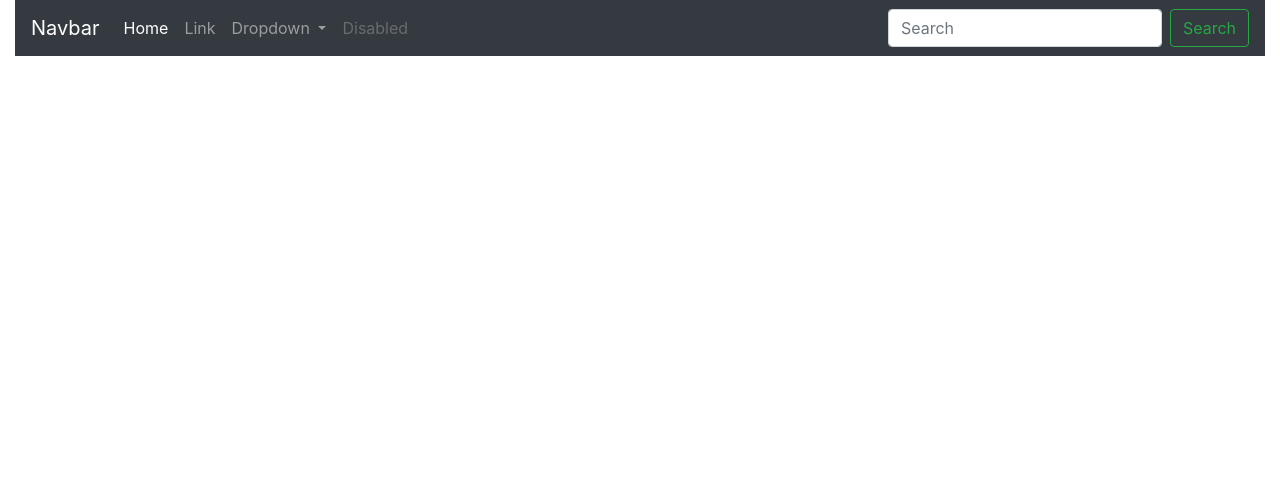
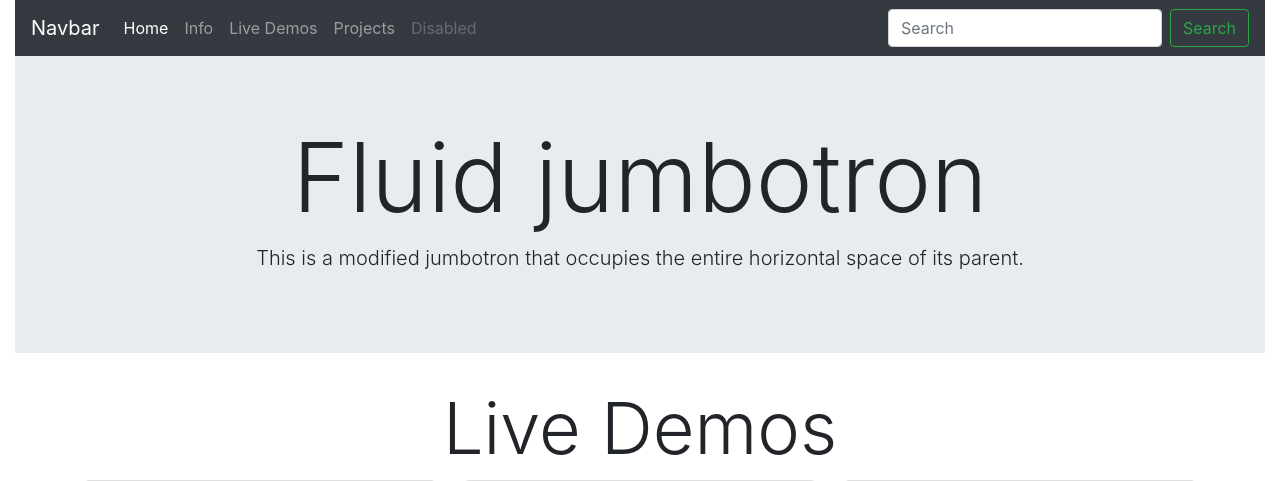
Before and after one commit to rahkeemg/flask-example-app, a Flask app: page / in a window 1280 px wide. Shown: the top 481 px of the page. Before the commit the page ends 56 px from the top, so only its background shows below. Run offline with Flask 2, Linux system fonts and the light colour scheme; some libraries are stand-ins or nearby versions.

Commit message:
Updated template folder with navigator view and refactor views to house navigator as a main view for overrides

```diff
--- a/application/app.py
+++ b/application/app.py
@@ -8,12 +8,15 @@
 from flask import Flask, render_template, url_for
 app = Flask(__name__)
 
-
 @app.route("/")
 @app.route("/home")
 def home():
     return render_template("home.html")
 
+@app.route("/info")
+def info():
+    return render_template("info.html")
+
 
 if __name__ == '__main__':
     app.run(debug=True)
--- a/application/templates/home.html
+++ b/application/templates/home.html
@@ -1,46 +1,5 @@
-{% extends "layout.html"%}
-{% block content %}
-
-<div class="container-fluid">
-
-    <!-- Navbar -->
-    <nav class="navbar navbar-expand-lg navbar-dark bg-dark">
-        <a class="navbar-brand" href="#">Navbar</a>
-        <button class="navbar-toggler" type="button" data-toggle="collapse" data-target="#navbarSupportedContent"
-            aria-controls="navbarSupportedContent" aria-expanded="false" aria-label="Toggle navigation">
-            <span class="navbar-toggler-icon"></span>
-        </button>
-
-        <div class="collapse navbar-collapse" id="navbarSupportedContent">
-            <ul class="navbar-nav mr-auto">
-                <li class="nav-item active">
-                    <a class="nav-link" href="{{url_for('home')}}">Home <span class="sr-only">(current)</span></a>
-                </li>
-                <li class="nav-item">
-                    <a class="nav-link" href="{{url_for('info')}}">Info</a>
-                </li>
-                <li class="nav-item dropdown">
-                    <a class="nav-link dropdown-toggle" href="#" id="navbarDropdown" role="button"
-                        data-toggle="dropdown" aria-haspopup="true" aria-expanded="false">
-                        Dropdown
-                    </a>
-                    <div class="dropdown-menu" aria-labelledby="navbarDropdown">
-                        <a class="dropdown-item" href="#">Action</a>
-                        <a class="dropdown-item" href="#">Another action</a>
-                        <div class="dropdown-divider"></div>
-                        <a class="dropdown-item" href="#">Something else here</a>
-                    </div>
-                </li>
-                <li class="nav-item">
-                    <a class="nav-link disabled" href="#" tabindex="-1" aria-disabled="true">Disabled</a>
-                </li>
-            </ul>
-            <form class="form-inline my-2 my-lg-0">
-                <input class="form-control mr-sm-2" type="search" placeholder="Search" aria-label="Search">
-                <button class="btn btn-outline-success my-2 my-sm-0" type="submit">Search</button>
-            </form>
-        </div>
-    </nav>
+{% extends "navigator.html"%}
+{% block page %}
 
 <!-- Info Block Jumbotron using bootstrap-->
 <!-- {% block info %}{% endblock info%} -->
@@ -48,16 +7,16 @@
 <!-- Jumbotron -->
 <div class="jumbotron jumbotron-fluid text-center">
   <div class="container">
-            <h1 class="display-2">Fluid jumbotron</h1>
+    <h1 class="display-1">Fluid jumbotron</h1>
     <p class="lead">This is a modified jumbotron that occupies the entire horizontal space of its parent.</p>
   </div>
 </div>
 
+<div class="container">
+
+
   <!-- Demos Title-->
   <h1 class="display-3 text-center"> Live Demos</h1>
-
-    <!-- Cards with item info using bootstrap-->
-    <!-- {% block cards %} {% endblock cards %} -->
 
   <!-- Cards example in bootstrap-->
   <div class="row row-cols-1 row-cols-md-3">
@@ -66,7 +25,8 @@
         <img src="..." class="card-img-top" alt="...">
         <div class="card-body">
           <h5 class="card-title">Card title</h5>
-            <p class="card-text">This is a longer card with supporting text below as a natural lead-in to additional content. This content is a little bit longer.</p>
+          <p class="card-text">This is a longer card with supporting text below as a natural lead-in to additional
+            content. This content is a little bit longer.</p>
         </div>
       </div>
     </div>
@@ -75,7 +35,8 @@
         <img src="..." class="card-img-top" alt="...">
         <div class="card-body">
           <h5 class="card-title">Card title</h5>
-            <p class="card-text">This is a longer card with supporting text below as a natural lead-in to additional content. This content is a little bit longer.</p>
+          <p class="card-text">This is a longer card with supporting text below as a natural lead-in to additional
+            content. This content is a little bit longer.</p>
         </div>
       </div>
     </div>
@@ -84,7 +45,8 @@
         <img src="..." class="card-img-top" alt="...">
         <div class="card-body">
           <h5 class="card-title">Card title</h5>
-            <p class="card-text">This is a longer card with supporting text below as a natural lead-in to additional content.</p>
+          <p class="card-text">This is a longer card with supporting text below as a natural lead-in to additional
+            content.</p>
         </div>
       </div>
     </div>
@@ -93,7 +55,8 @@
         <img src="..." class="card-img-top" alt="...">
         <div class="card-body">
           <h5 class="card-title">Card title</h5>
-            <p class="card-text">This is a longer card with supporting text below as a natural lead-in to additional content. This content is a little bit longer.</p>
+          <p class="card-text">This is a longer card with supporting text below as a natural lead-in to additional
+            content. This content is a little bit longer.</p>
         </div>
       </div>
     </div>
@@ -112,11 +75,17 @@
           <strong class="d-inline-block mb-2 text-primary">World</strong>
           <h3 class="mb-0">Featured post</h3>
           <div class="mb-1 text-muted">Nov 12</div>
-              <p class="card-text mb-auto">This is a wider card with supporting text below as a natural lead-in to additional content.</p>
+          <p class="card-text mb-auto">This is a wider card with supporting text below as a natural lead-in to
+            additional content.</p>
           <a href="#" class="stretched-link">Continue reading</a>
         </div>
         <div class="col-auto d-none d-lg-block">
-              <svg class="bd-placeholder-img" width="200" height="250" xmlns="http://www.w3.org/2000/svg" preserveAspectRatio="xMidYMid slice" focusable="false" role="img" aria-label="Placeholder: Thumbnail"><title>Placeholder</title><rect width="100%" height="100%" fill="#55595c"/><text x="50%" y="50%" fill="#eceeef" dy=".3em">Thumbnail</text></svg>
+          <svg class="bd-placeholder-img" width="200" height="250" xmlns="http://www.w3.org/2000/svg"
+            preserveAspectRatio="xMidYMid slice" focusable="false" role="img" aria-label="Placeholder: Thumbnail">
+            <title>Placeholder</title>
+            <rect width="100%" height="100%" fill="#55595c" /><text x="50%" y="50%" fill="#eceeef"
+              dy=".3em">Thumbnail</text>
+          </svg>
         </div>
       </div>
     </div>
@@ -126,17 +95,22 @@
           <strong class="d-inline-block mb-2 text-success">Design</strong>
           <h3 class="mb-0">Post title</h3>
           <div class="mb-1 text-muted">Nov 11</div>
-              <p class="mb-auto">This is a wider card with supporting text below as a natural lead-in to additional content.</p>
+          <p class="mb-auto">This is a wider card with supporting text below as a natural lead-in to additional
+            content.
+          </p>
           <a href="#" class="stretched-link">Continue reading</a>
         </div>
         <div class="col-auto d-none d-lg-block">
-              <svg class="bd-placeholder-img" width="200" height="250" xmlns="http://www.w3.org/2000/svg" preserveAspectRatio="xMidYMid slice" focusable="false" role="img" aria-label="Placeholder: Thumbnail"><title>Placeholder</title><rect width="100%" height="100%" fill="#55595c"/><text x="50%" y="50%" fill="#eceeef" dy=".3em">Thumbnail</text></svg>
+          <svg class="bd-placeholder-img" width="200" height="250" xmlns="http://www.w3.org/2000/svg"
+            preserveAspectRatio="xMidYMid slice" focusable="false" role="img" aria-label="Placeholder: Thumbnail">
+            <title>Placeholder</title>
+            <rect width="100%" height="100%" fill="#55595c" /><text x="50%" y="50%" fill="#eceeef"
+              dy=".3em">Thumbnail</text>
+          </svg>
         </div>
       </div>
     </div>
   </div>
 </div>
 
-</div>
-
-{% endblock content %}
+{% endblock page %}
--- /dev/null
+++ b/application/templates/navigator.html
@@ -0,0 +1,49 @@
+{% extends "layout.html"%}
+{% block content %}
+
+<!-- This is the main navigator for the web site -->
+<div class="container-fluid">
+
+    <!-- Navbar -->
+    <nav class="navbar navbar-expand-lg navbar-dark bg-dark">
+      <a class="navbar-brand" href="#">Navbar</a>
+      <button class="navbar-toggler" type="button" data-toggle="collapse" data-target="#navbarSupportedContent"
+        aria-controls="navbarSupportedContent" aria-expanded="false" aria-label="Toggle navigation">
+        <span class="navbar-toggler-icon"></span>
+      </button>
+
+      <!-- Navs options in navbar -->
+      <div class="collapse navbar-collapse" id="navbarSupportedContent">
+        <ul class="navbar-nav mr-auto">
+          <!-- Home link-->
+          <li class="nav-item active">
+            <a class="nav-link" href="{{url_for('home')}}">Home <span class="sr-only">(current)</span></a>
+          </li>
+          <!-- Info -->
+          <li class="nav-item">
+            <a class="nav-link" href="{{url_for('info')}}">Info</a>
+          </li>
+          <!-- Info -->
+          <li class="nav-item">
+            <a class="nav-link" href="#">Live Demos</a>
+          </li>
+          <!-- Info -->
+          <li class="nav-item">
+            <a class="nav-link" href="#">Projects</a>
+          </li>
+          <li class="nav-item">
+            <a class="nav-link disabled" href="#" tabindex="-1" aria-disabled="true">Disabled</a>
+          </li>
+        </ul>
+        <form class="form-inline my-2 my-lg-0">
+          <input class="form-control mr-sm-2" type="search" placeholder="Search" aria-label="Search">
+          <button class="btn btn-outline-success my-2 my-sm-0" type="submit">Search</button>
+        </form>
+      </div>
+    </nav>
+
+    {% block page %} {% endblock page %}
+
+</div>
+
+{% endblock content %}
```
Also changed, not shown: application/templates/info.html (+5 -3 lines). Lines whose indentation alone changed are shown as unchanged.
